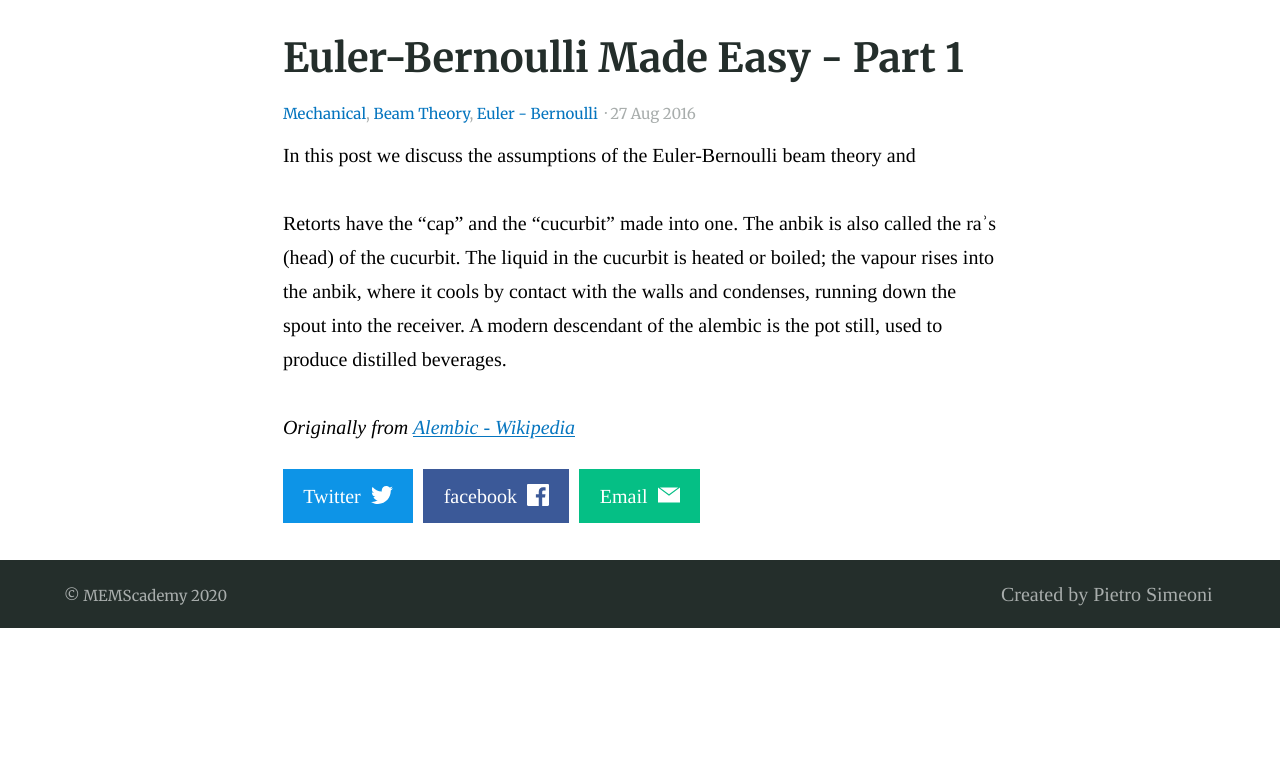
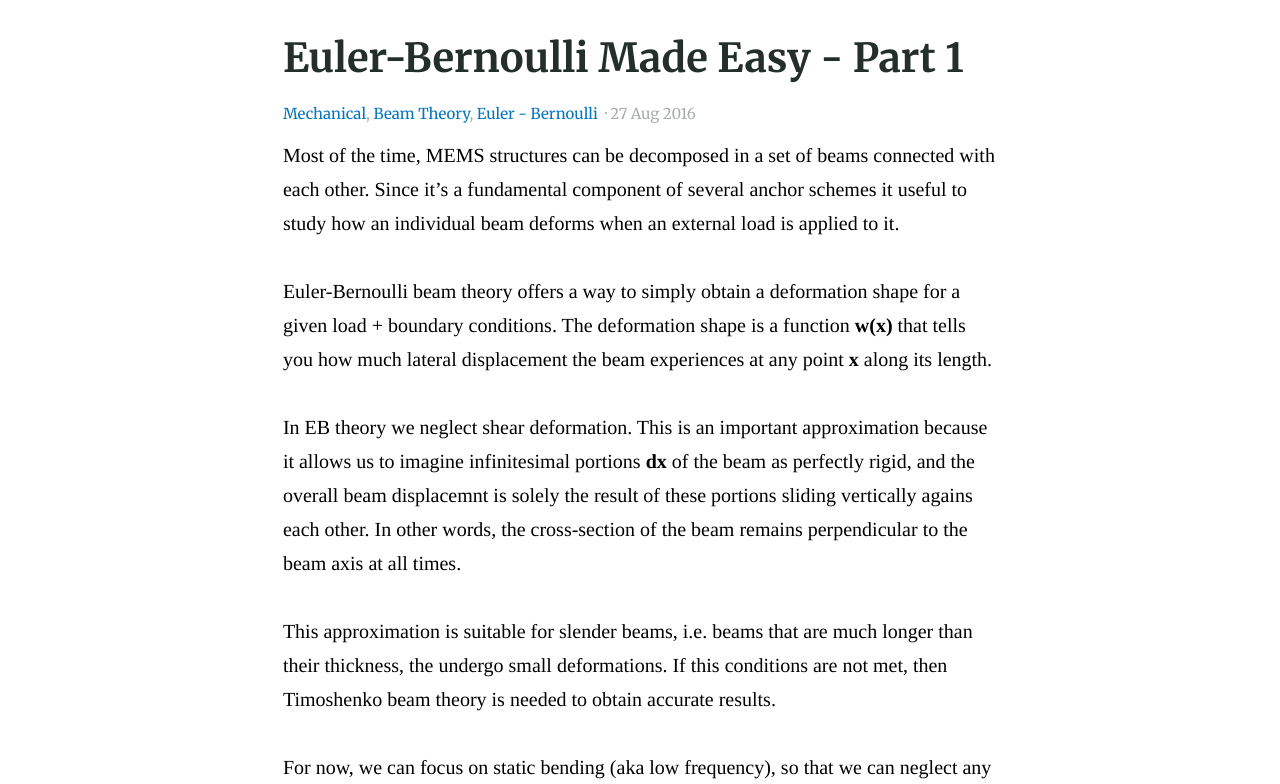
Before and after one commit to simeonipietro/memscademy.com, a Jekyll site: the page built from _posts/2016-08-27- Euler Benroulli Made Easy 1.md, in a window 1280 px wide and 900 px high, scrolled down 312 px, cut to the strip 116-900 px from the top of the window. Built offline with Jekyll 4.4.1, drawn with Linux system fonts in a browser that asks for light colours; our own code applies the rules of GitHub Pages for plain Markdown files; formulas are drawn with MathJax 3; before the commit the page ends 1056 px from its top, so only the background shows below that; some of the changed text lies outside the part shown.

Commit message:
Update 2016-08-27- Euler Benroulli Made Easy 1.md

```diff
--- a/_posts/2016-08-27- Euler Benroulli Made Easy 1.md
+++ b/_posts/2016-08-27- Euler Benroulli Made Easy 1.md
@@ -7,10 +7,24 @@ categories:
 feature_image: "https://picsum.photos/2560/600?image=872"
 ---
 
-In this post we discuss the assumptions of the Euler-Bernoulli beam theory and
+Most of the time, MEMS structures can be decomposed in a set of beams connected with each other. Since it's a fundamental component of several anchor schemes it useful to study how an individual beam deforms when an external load is applied to it.
 
-<!-- more -->
+Euler-Bernoulli beam theory offers a way to simply obtain a deformation shape for a given load + boundary conditions. The deformation shape is a function **w(x)** that tells you how much lateral displacement the beam experiences at any point **x** along its length.
 
-Retorts have the "cap" and the "cucurbit" made into one. The anbik is also called the raʾs (head) of the cucurbit. The liquid in the cucurbit is heated or boiled; the vapour rises into the anbik, where it cools by contact with the walls and condenses, running down the spout into the receiver. A modern descendant of the alembic is the pot still, used to produce distilled beverages.
+In EB theory we neglect shear deformation. This is an important approximation because it allows us to imagine infinitesimal portions **dx** of the beam as perfectly rigid, and the overall beam displacemnt is solely the result of these portions sliding vertically agains each other. In other words, the cross-section of the beam remains perpendicular to the beam axis at all times.
 
-_Originally from [Alembic - Wikipedia](https://en.wikipedia.org/wiki/Alembic)_
+This approximation is suitable for slender beams, i.e. beams that are much longer than their thickness, the undergo small deformations. If this conditions are not met, then Timoshenko beam theory is needed to obtain accurate results.
+
+For now, we can focus on static bending (aka low frequency), so that we can neglect any inertial effect coming from the beam mass.
+
+To develop the static EB theory of beams bending, we need to combine 3 equations:
+
+1. Equilibrium equation #1, that relates the shear force **V** to the bending moment **M**: $$V = \frac{dM}{dx}$$
+
+2. Equilibrium equation #2, that relates the shear force to the distributed force **q**: $$\frac{dV}{dx}=-q$$
+
+3. The constitutive equation that relates the bending moment to the radius of curvature **ρ** through material properties (the Young modulus **E**) and geometrical properties from the second moment of area **I**: $$M=-\frac{-EI}{\rho}$$
+
+By remembering that the radius of curvature of a curved line at a given point can be expressed as $$\rho=\frac{d^2w}{dx},$$ and by combining the three equations above, we can obtain a differential equation that relates the deformation **w(x)** to the distributed load **q**: $$\frac{d}{dx^2}(EI\frac{d^2w}{dx^2})=q$$
+
+If the the material and cross-section of the beam is constant over the length, i.e. constant flexural rigidity *EI*, the equation can be further simplified to $$EI \frac{d^4w}{dx^4}=q.$$
```
